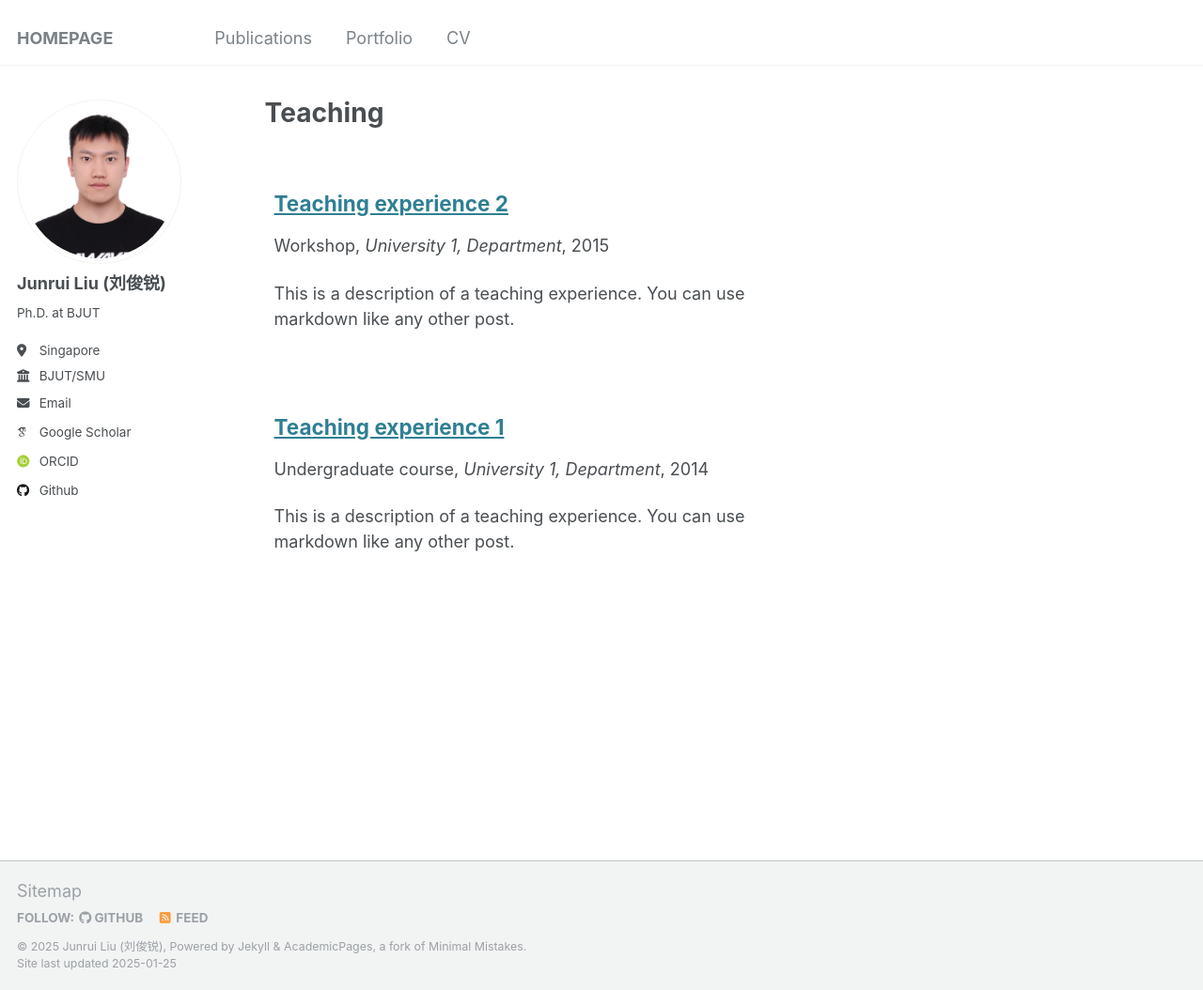
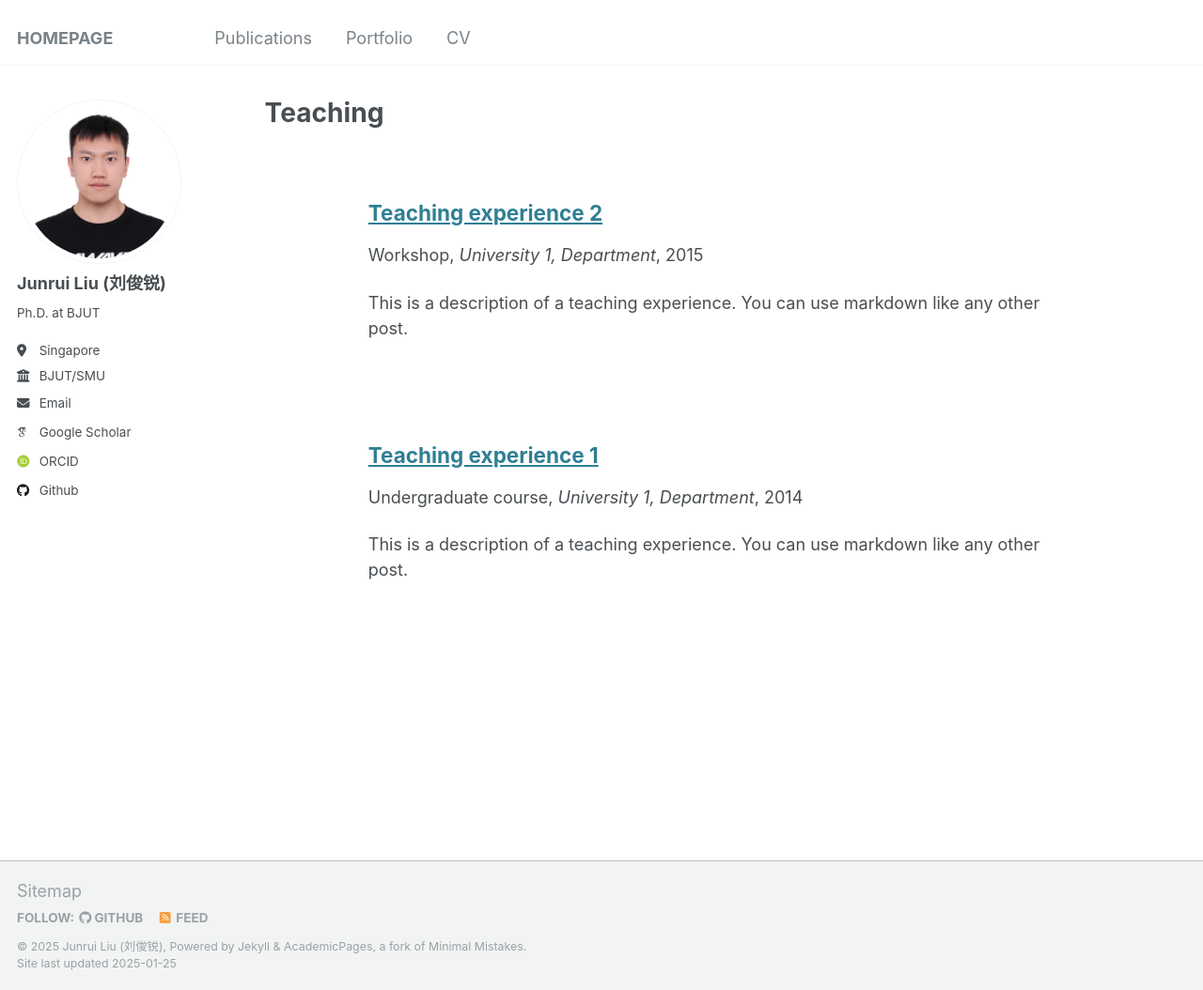
Before and after one commit to dianziliu/dianziliu.github.io, a Jekyll site: the page built from _pages/teaching.html, in a window 1280 px wide and 1054 px high. Shown: the whole window at 94% size. Built offline with Jekyll 4.4.1, drawn with Linux system fonts in a browser that asks for light colours; some web fonts are replaced.

Commit message:
revise archive

```diff
--- a/_includes/archive-single.html
+++ b/_includes/archive-single.html
@@ -12,7 +12,7 @@
   {% assign title = post.title %}
 {% endif %}
 
-<div class="{{ include.type | default: "list" }}__item">
+<div class="{{ include.type | default: "list" }}__item" style="max-width: 800px; margin: 0 auto; padding: 10px;">
   <article class="archive__item" itemscope itemtype="http://schema.org/CreativeWork" style="max-width: 800px; margin: 0 auto; padding: 10px;">
     {% if include.type == "grid" and teaser %}
       <div class="archive__item-teaser">
```
